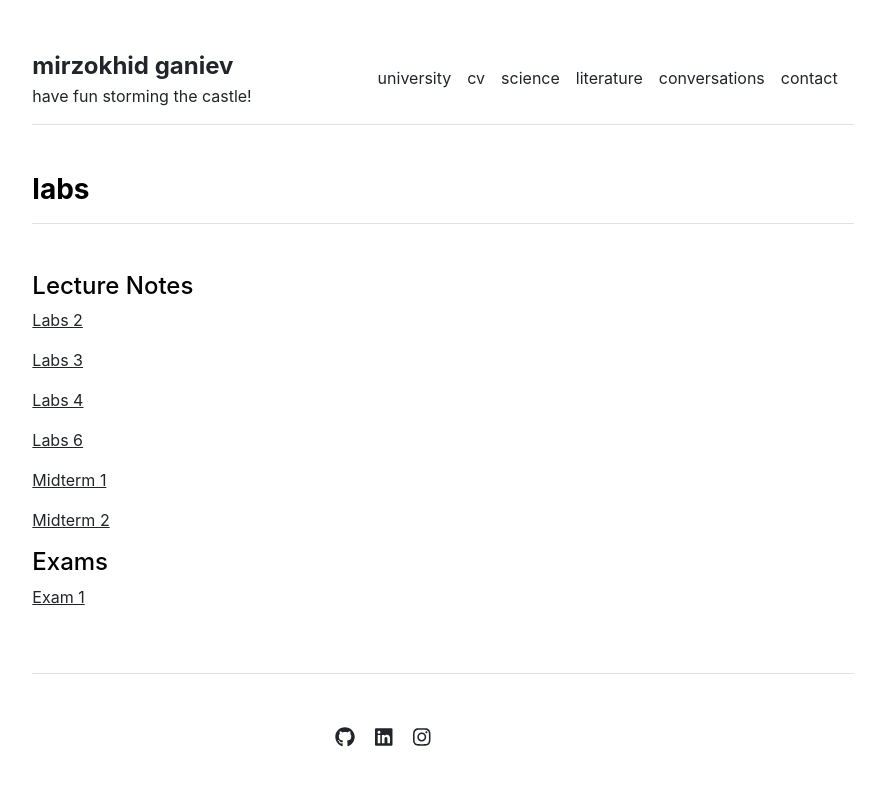
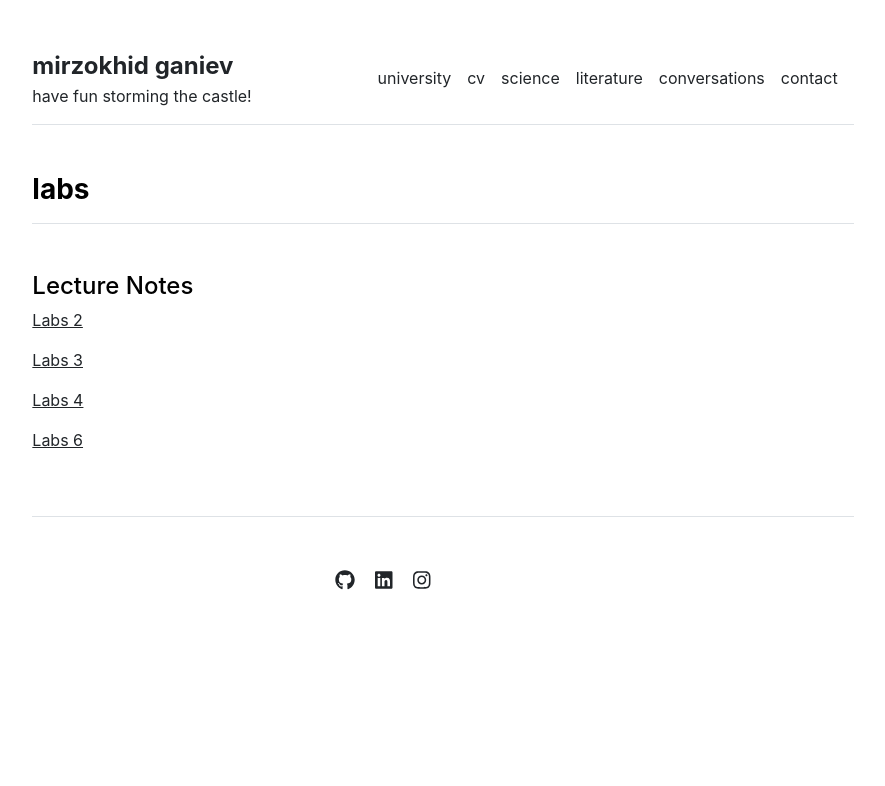
Before and after one commit to Mirzokhid/mirzokhid.github.io, a Jekyll site: the page built from science/labs.md, in a window 1280 px wide. Shown: the top 786 px of the page, without its empty margins (197-1082 px from the left). Built offline with Jekyll 4.4.1, drawn with Linux system fonts in a browser that asks for light colours.

Commit message:
Update labs.md

```diff
--- a/science/labs.md
+++ b/science/labs.md
@@ -12,11 +12,3 @@ title: "labs"
 [Labs 4](/science/labs/labs4.pdf)
 
 [Labs 6](/science/labs/labs6.pdf)
-
-[Midterm 1](/courses/vector-calculus/Sample_Midterm.pdf)
-
-[Midterm 2](/courses/vector-calculus/Sample_Midterm.pdf)
-
-#### Exams
-
-[Exam 1](/courses/vector-calculus/Sample_Exam.pdf)
```
